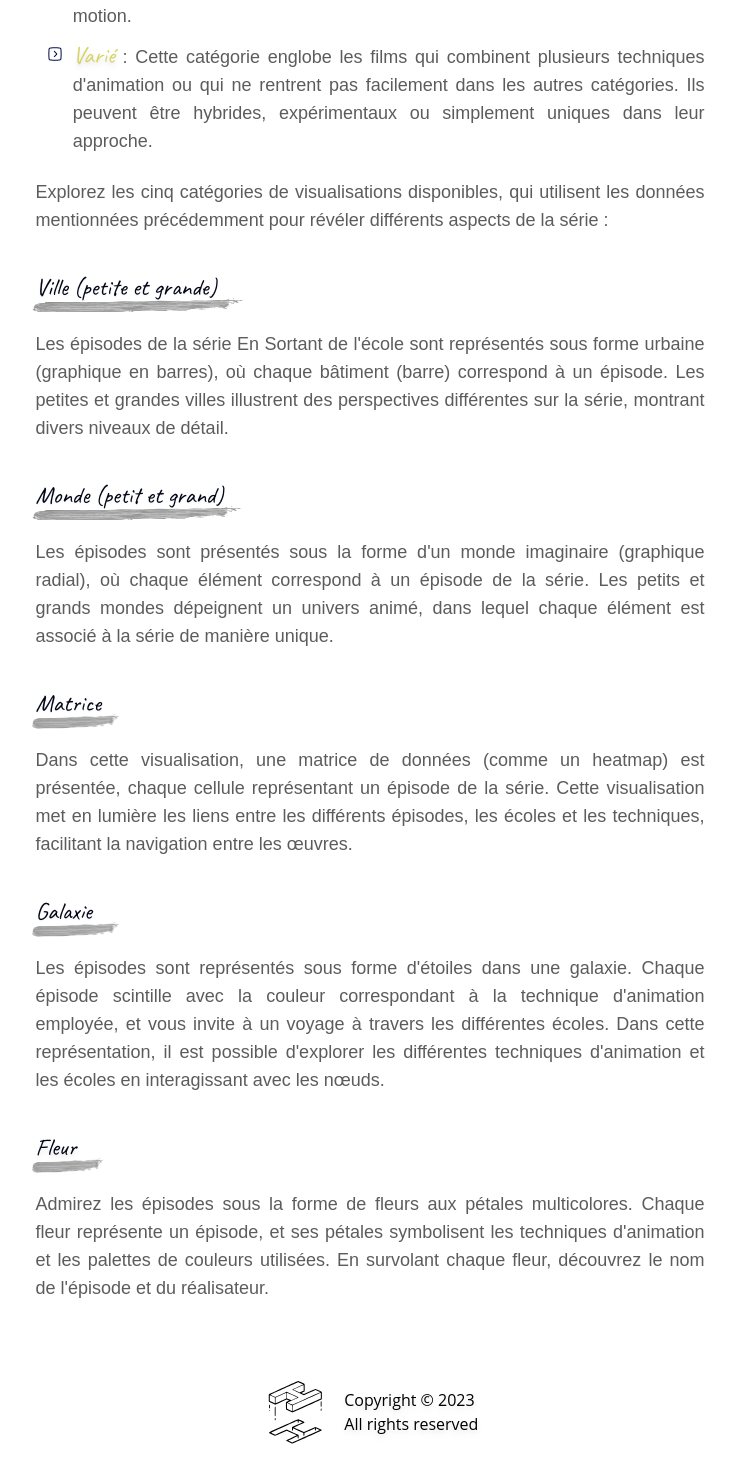
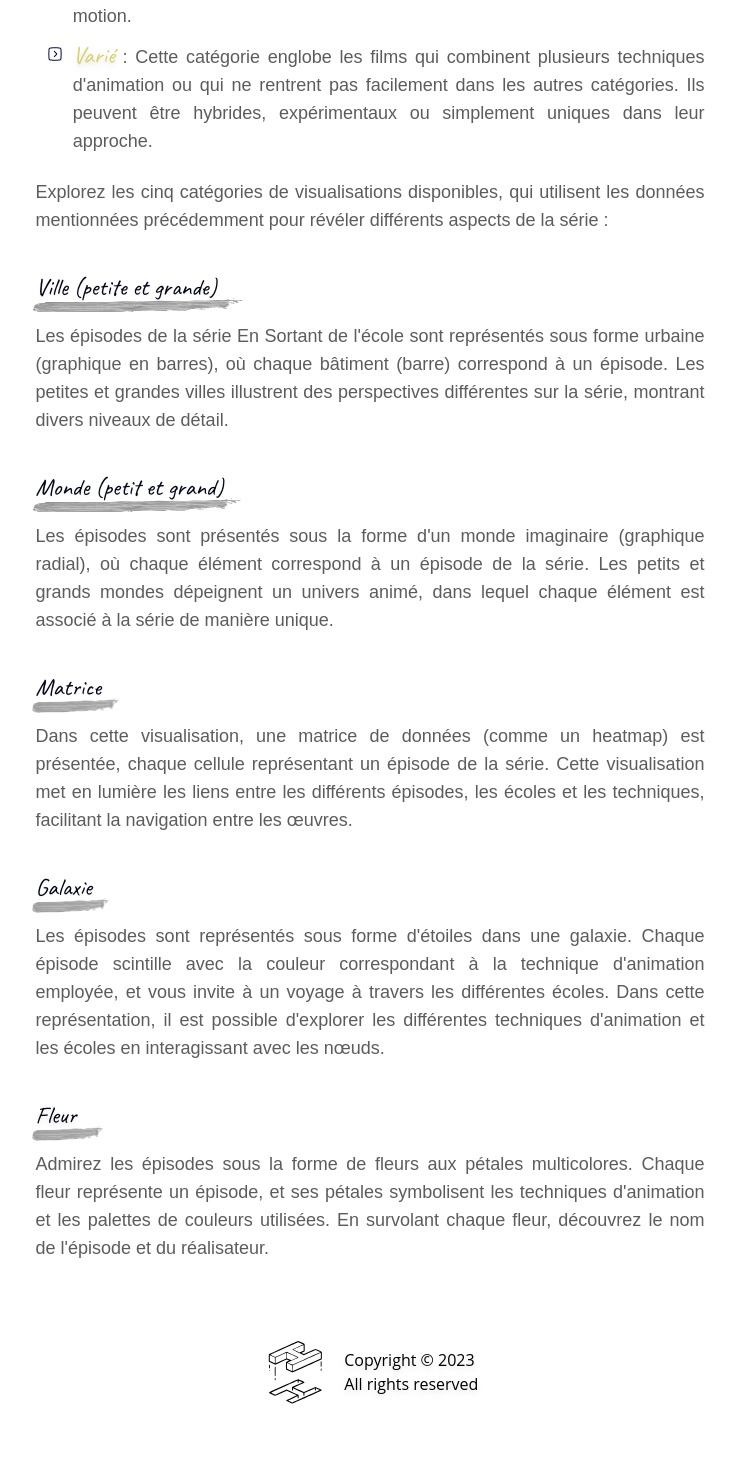
Before and after one commit to hhdreamer13/delphine-visualization, a React (Vite) app: page / in a window 1280 px wide. Shown: the part 1588-3050 px from the top of the page, without its empty margins (270-1006 px from the left). After the commit the page ends 3010 px from the top, so only its background shows below. Built offline with nearby package versions, Linux system fonts and the light colour scheme; a web font is replaced by a local one.

Commit message:
commit improve Home component design.

```diff
--- a/src/components/Footer/Footer.jsx
+++ b/src/components/Footer/Footer.jsx
@@ -1,7 +1,7 @@
 const Footer = () => {
   return (
     <footer className="absolute bottom-0 w-full p-4">
-      <div className="flex items-center justify-center gap-4">
+      <div className="group flex items-center justify-center gap-4">
         <div className="relative">
           <svg
             version="1.0"
@@ -93,7 +93,7 @@ const Footer = () => {
             </g>
           </svg>
           <svg
-            className="absolute bottom-0 left-0 opacity-0 duration-1000 hover:opacity-100"
+            className="absolute bottom-0 left-0 opacity-0 duration-1000 group-hover:opacity-100"
             version="1.0"
             xmlns="http://www.w3.org/2000/svg"
             width="50.000000pt"
--- a/src/components/Home/Home.jsx
+++ b/src/components/Home/Home.jsx
@@ -166,8 +166,9 @@ const Home = () => {
           utilisent les données mentionnées précédemment pour révéler différents
           aspects de la série :
         </p>
-        <h3 className="mb-6">
-          <Link to="/ville/petite" className="group relative no-underline">
+        <div className="group">
+          <h3 className="mb-4">
+            <Link to="/ville/petite" className="relative no-underline">
               <span className="font-sousTitre text-2xl text-slate-950 drop-shadow-sm duration-300">
                 Ville (petite et grande) <span className="opacity-0">hid</span>
               </span>{" "}
@@ -181,12 +182,14 @@ const Home = () => {
           <p>
             Les épisodes de la série En Sortant de l'école sont représentés sous
             forme urbaine (graphique en barres), où chaque bâtiment (barre)
-          correspond à un épisode. Les petites et grandes villes illustrent des
-          perspectives différentes sur la série, montrant divers niveaux de
-          détail.
+            correspond à un épisode. Les petites et grandes villes illustrent
+            des perspectives différentes sur la série, montrant divers niveaux
+            de détail.
           </p>
-        <h3 className="mb-6">
-          <Link to="/monde/petit" className="group relative no-underline">
+        </div>
+        <div className="group">
+          <h3 className="mb-4">
+            <Link to="/monde/petit" className="relative no-underline">
               <span className="font-sousTitre text-2xl text-slate-950 drop-shadow-sm duration-300">
                 Monde (petit et grand) <span className="opacity-0">hi</span>
               </span>{" "}
@@ -203,8 +206,10 @@ const Home = () => {
             série. Les petits et grands mondes dépeignent un univers animé, dans
             lequel chaque élément est associé à la série de manière unique.
           </p>
-        <h3 className="mb-6">
-          <Link to="/matrice" className="group relative no-underline">
+        </div>
+        <div className="group">
+          <h3 className="mb-4">
+            <Link to="/matrice" className="relative no-underline">
               <span className="font-sousTitre text-2xl text-slate-950 drop-shadow-sm duration-300">
                 Matrice <span className="opacity-0">hi</span>
               </span>{" "}
@@ -219,13 +224,15 @@ const Home = () => {
             Dans cette visualisation, une matrice de données (comme un heatmap)
             est présentée, chaque cellule représentant un épisode de la série.
             Cette visualisation met en lumière les liens entre les différents
-          épisodes, les écoles et les techniques, facilitant la navigation entre
-          les œuvres.
+            épisodes, les écoles et les techniques, facilitant la navigation
+            entre les œuvres.
           </p>
-        <h3 className="mb-6">
-          <Link to="/galaxie" className="group relative no-underline">
+        </div>
+        <div className="group">
+          <h3 className="mb-4">
+            <Link to="/galaxie" className="relative no-underline">
               <span className="font-sousTitre text-2xl text-slate-950 drop-shadow-sm duration-300">
-              Galaxie <span className="opacity-0">hid</span>
+                Galaxie <span className="opacity-0">hi</span>
               </span>{" "}
               <img
                 className="absolute -left-1 -top-5 inline h-4 w-80 opacity-100 grayscale duration-500 group-hover:grayscale-0"
@@ -236,14 +243,16 @@ const Home = () => {
           </h3>
           <p>
             Les épisodes sont représentés sous forme d'étoiles dans une galaxie.
-          Chaque épisode scintille avec la couleur correspondant à la technique
-          d'animation employée, et vous invite à un voyage à travers les
-          différentes écoles. Dans cette représentation, il est possible
+            Chaque épisode scintille avec la couleur correspondant à la
+            technique d'animation employée, et vous invite à un voyage à travers
+            les différentes écoles. Dans cette représentation, il est possible
             d'explorer les différentes techniques d'animation et les écoles en
             interagissant avec les nœuds.
           </p>
-        <h3 className="mb-6">
-          <Link to="/fleur" className="group relative no-underline">
+        </div>
+        <div className="group">
+          <h3 className="mb-4">
+            <Link to="/fleur" className="relative no-underline">
               <span className="font-sousTitre text-2xl text-slate-950 drop-shadow-md duration-300">
                 Fleur <span className="opacity-0">hid</span>
               </span>{" "}
@@ -255,12 +264,13 @@ const Home = () => {
             </Link>
           </h3>
           <p>
-          Admirez les épisodes sous la forme de fleurs aux pétales multicolores.
-          Chaque fleur représente un épisode, et ses pétales symbolisent les
-          techniques d'animation et les palettes de couleurs utilisées. En
-          survolant chaque fleur, découvrez le nom de l'épisode et du
-          réalisateur.
+            Admirez les épisodes sous la forme de fleurs aux pétales
+            multicolores. Chaque fleur représente un épisode, et ses pétales
+            symbolisent les techniques d'animation et les palettes de couleurs
+            utilisées. En survolant chaque fleur, découvrez le nom de l'épisode
+            et du réalisateur.
           </p>
+        </div>
       </motion.div>
     </motion.div>
   );
```
Lines whose indentation alone changed are shown as unchanged.
